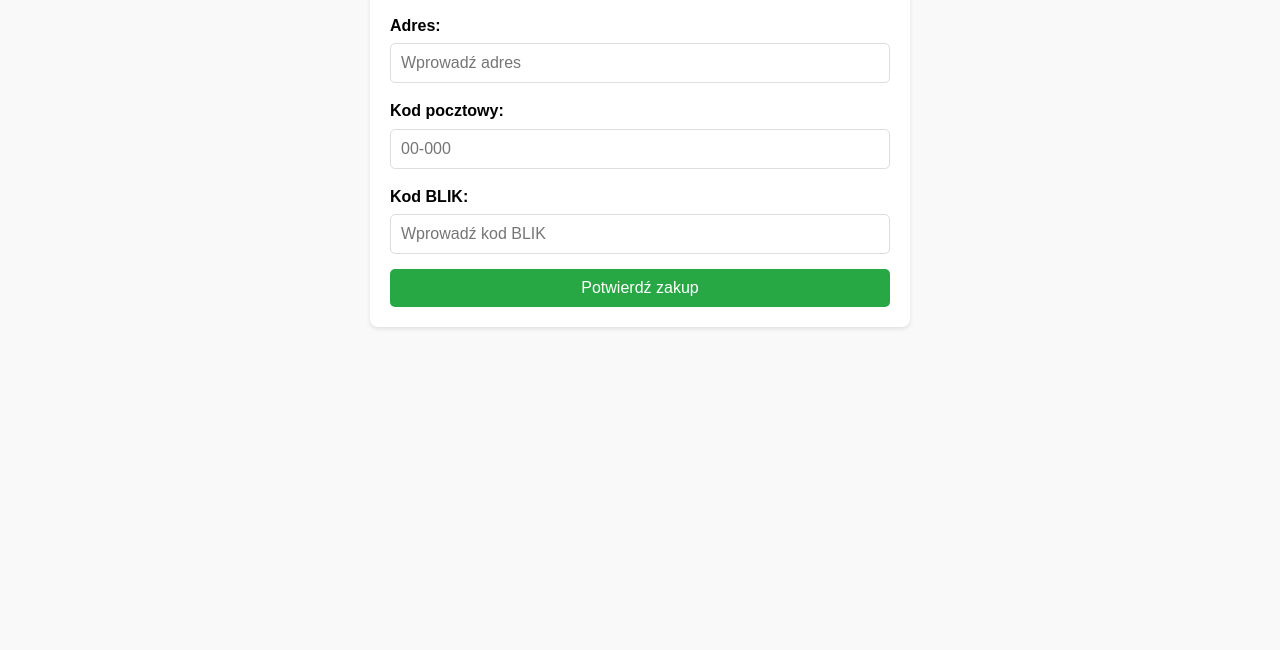
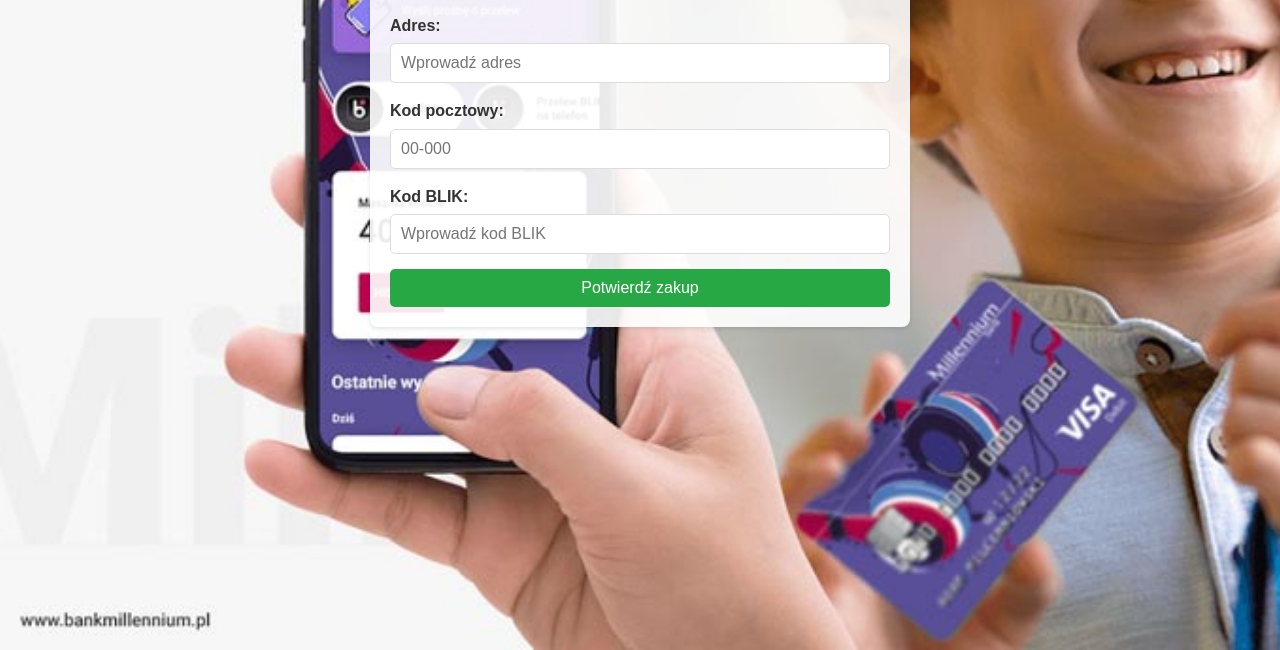
Before and after one commit to Addad156/sklep, a plain HTML site: page formularz.html in a window 1280 px wide. Shown: the part 150-800 px from the top of the page. Drawn offline with Linux system fonts and the light colour scheme.

Commit message:
Add files via upload

```diff
--- a/formularz.html
+++ b/formularz.html
@@ -10,13 +10,15 @@
             line-height: 1.6;
             margin: 0;
             padding: 0;
-            background-color: #f9f9f9;
+            background: url('bank.jpg') no-repeat center center fixed;
+            background-size: cover;
+            color: #333;
         }
         .container {
             max-width: 500px;
             margin: 50px auto;
             padding: 20px;
-            background: #fff;
+            background: rgba(255, 255, 255, 0.9); /* Półprzezroczyste tło dla czytelności */
             border-radius: 8px;
             box-shadow: 0 2px 4px rgba(0, 0, 0, 0.1);
         }
```
Also changed, not shown: bank.jpg (added).
